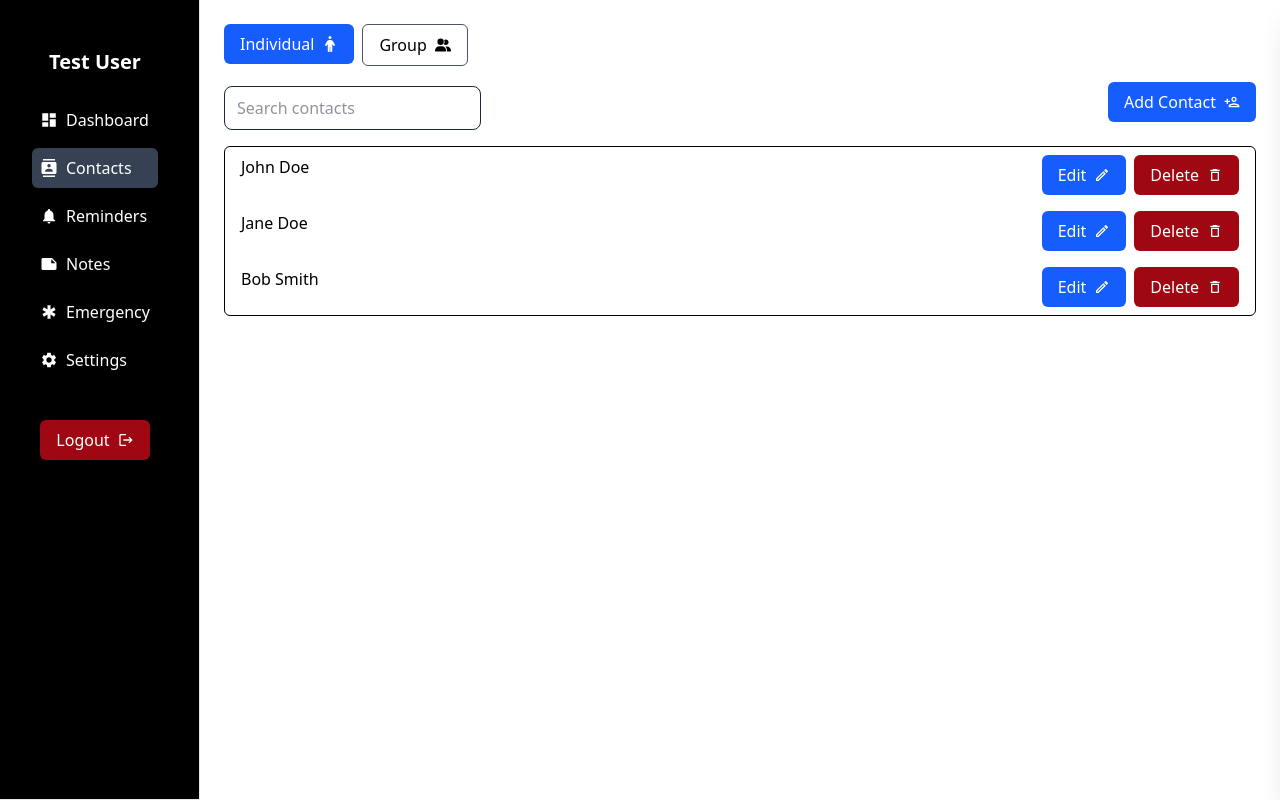
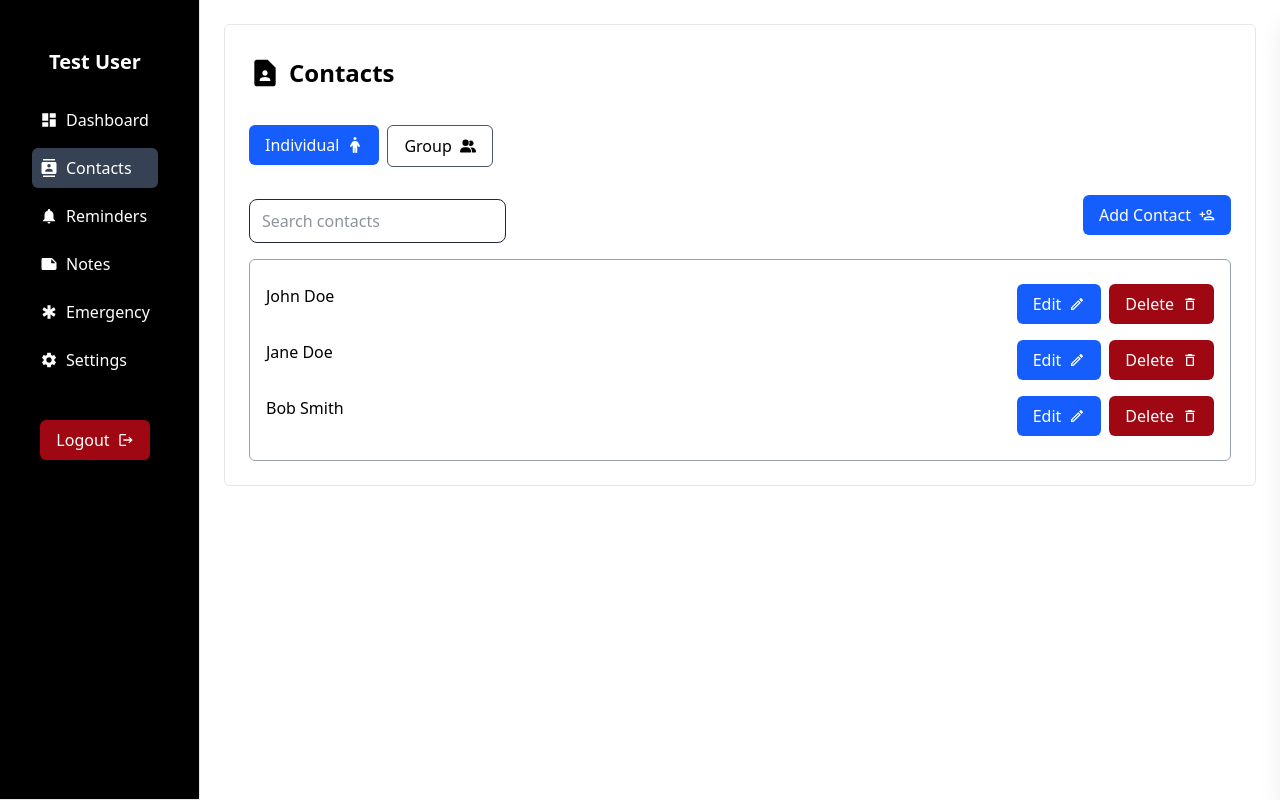
Before and after one commit to sushant2051/FypTesting, a React (Vite) app: page /contacts in a window 1280 px wide. Built offline with nearby package versions, Linux system fonts and the light colour scheme.

Commit message:
update the contact

```diff
--- a/src/features/contact/Contact.tsx
+++ b/src/features/contact/Contact.tsx
@@ -15,6 +15,7 @@ import { MdOutlineEdit } from "react-icons/md";
 import MotionWrapper from "../../components/animation/MotionWrapper";
 import { FaCheck } from "react-icons/fa";
 import { MdOutlineCreateNewFolder } from "react-icons/md";
+import { MdContactPage } from "react-icons/md";
 import {
   blurIn,
   combo,
@@ -174,8 +175,12 @@ const Contact = () => {
   );
 
   return (
-    <div className="p-6 w-full flex flex-col gap-4">
-      <div className="flex gap-2">
+    <div className="p-6 flex flex-col gap-4 border border-gray-200 sm:m-6 m-3 rounded-md">
+      <div className="flex items-center gap-2 py-2">
+        <MdContactPage className="h-8 w-8" />
+        <p className="text-2xl font-bold">Contacts</p>
+      </div>
+      <div className="flex gap-2 py-3">
         <MotionWrapper variants={slideLeft}>
           <Button
             label="Individual"
@@ -212,14 +217,17 @@ const Contact = () => {
             </MotionWrapper>
           </div>
           <MotionWrapper variants={fadeUp}>
-            <div className="border rounded-md">
-              {filteredContacts.map((c) => (
+            <div className="border border-gray-400 py-4 rounded-md">
+              {filteredContacts.length > 0 ? (
+                filteredContacts.map((c) => (
                   <div key={c.id} className="flex px-4 py-2 justify-between">
                     <span>{c.name}</span>
+
                     <span className="flex gap-2">
                       <Button label="Edit" onClick={() => handleEdit(c)}>
                         <MdOutlineEdit />
                       </Button>
+
                       <Button
                         label="Delete"
                         variant="secondary"
@@ -229,7 +237,10 @@ const Contact = () => {
                       </Button>
                     </span>
                   </div>
-              ))}
+                ))
+              ) : (
+                <p className="p-4 text-gray-500">No contacts found</p>
+              )}
             </div>
           </MotionWrapper>
         </>
@@ -238,7 +249,7 @@ const Contact = () => {
       {activeTab === "INDIVIDUAL" && showForm && (
         <MotionWrapper variants={combo}>
           <form
-            className="border p-4 flex flex-col gap-2"
+            className="border p-4 flex flex-col gap-2 rounded-md border-gray-400 py-4"
             onSubmit={handleSubmit}
           >
             <MotionWrapper variants={scaleIn}>
@@ -277,7 +288,7 @@ const Contact = () => {
               name="relationship"
               value={formData.relationship}
               onChange={handleChange}
-              className="border p-2 rounded"
+              className="border p-2 rounded border-gray-300"
             >
               <option value="">Relationship</option>
               {relationshipOptions.map((r) => (
@@ -289,7 +300,7 @@ const Contact = () => {
               name="note"
               value={formData.note}
               onChange={handleChange}
-              className="border p-2 rounded"
+              className="border p-2 rounded border-gray-300"
             />
             <MotionWrapper variants={rotateIn}>
               <Button type="submit" label="Save Contact">
@@ -307,13 +318,15 @@ const Contact = () => {
               <MdOutlineCreateNewFolder />
             </Button>
           </MotionWrapper>
-          <MotionWrapper variants={combo}>
-            <div className="border rounded-md">
+          <MotionWrapper
+            variants={combo}
+            className="border rounded-md  border-gray-400"
+          >
             {groups.map((group) => (
               <div
                 key={group.id}
                 onClick={() => setSelectedGroup(group)}
-                  className="p-4 cursor-pointer border-b"
+                className="p-4 cursor-pointer"
               >
                 <p className="font-bold">{group.name}</p>
                 <p className="text-sm text-gray-500">
@@ -325,13 +338,12 @@ const Contact = () => {
             {groups.length === 0 && (
               <p className="p-4 text-gray-500">No groups created</p>
             )}
-            </div>
           </MotionWrapper>
         </>
       )}
 
       {activeTab === "GROUP" && showGroupForm && (
-        <div className="border p-4 flex flex-col gap-4">
+        <div className="border p-4 flex flex-col gap-4 rounded-md border-gray-400 py-4">
           <MotionWrapper variants={scaleIn}>
             <button
               type="button"
@@ -388,10 +400,7 @@ const Contact = () => {
 
               <div className="flex flex-col gap-2">
                 {selectedGroup.members.map((m) => (
-                  <div
-                    key={m.id}
-                    className="flex justify-between border-b pb-1"
-                  >
+                  <div key={m.id} className="flex justify-between pb-1">
                     <span>{m.name}</span>
                     <span>{m.phone}</span>
                   </div>
```
Lines whose indentation alone changed are shown as unchanged.
